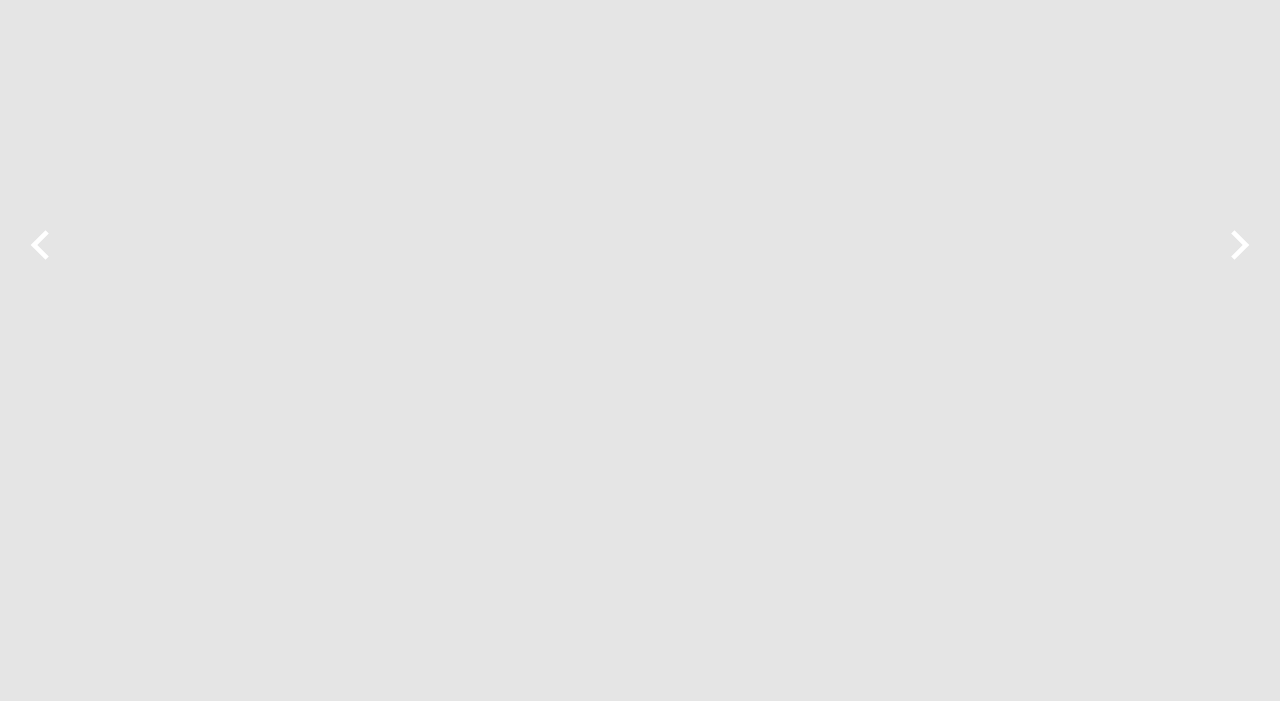
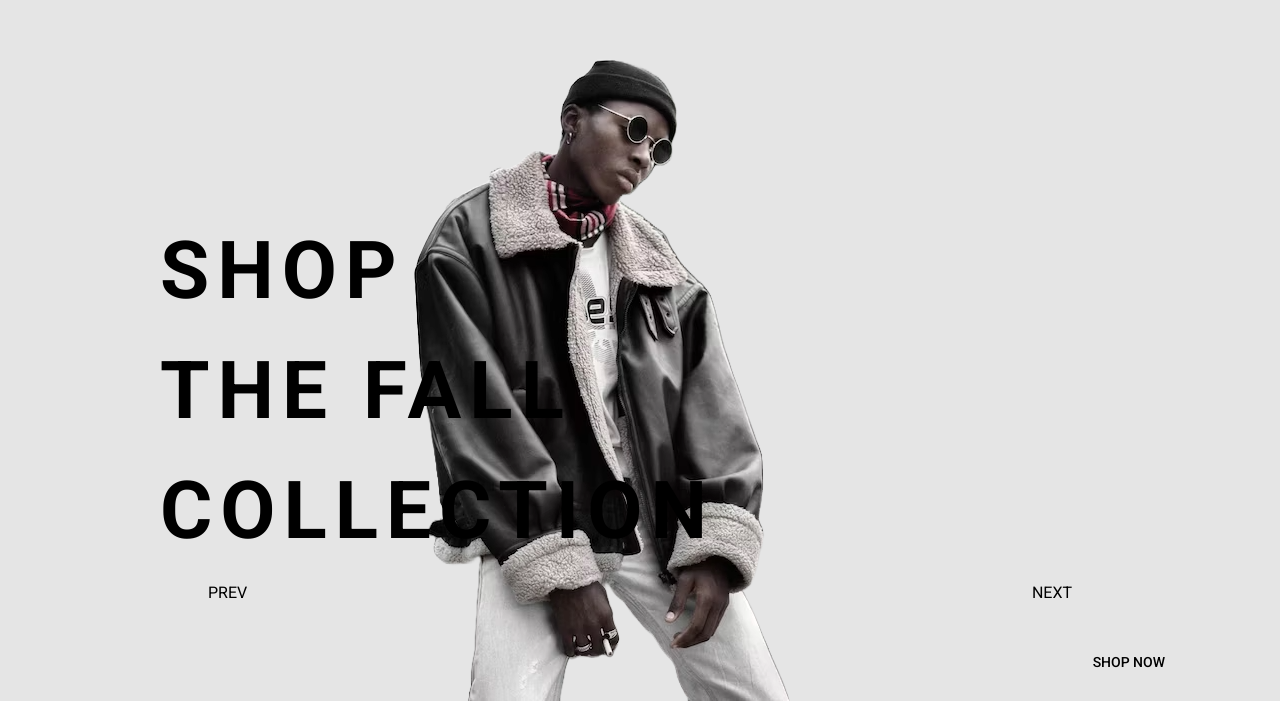
Before and after one commit to Seleyk/nurblik-product-card-new, a React (Create React App) app: page /slideshow in a window 1280 px wide. Shown: the part 179-880 px from the top of the page. Built offline with nearby package versions, Linux system fonts and the light colour scheme.

Commit message:
added slider with no animation

```diff
--- a/src/components/sliderItems/FirstSlide.jsx
+++ b/src/components/sliderItems/FirstSlide.jsx
@@ -1,9 +1,23 @@
-import React from 'react'
+import React from "react";
+import { motion } from "framer-motion";
 
 const FirstSlide = () => {
+  const transition = { duration: 0.6, ease: [0.43, 0.13, 0.23, 0.96] };
+
   return (
-    <div className="h-[110vh] bg-neutral-200"></div>
-  )
-}
+    <motion.div className="h-full relative bg-neutral-200 overflow-hidden">
+      <img
+        className="absolute bottom-0 right-[397px]"
+        src="/assets/photo-1532332248682-206cc786359f (1).png"
+        alt=""
+      />
+      <div className="w-[633px] left-40 bottom-48 h-[298px] absolute text-black text-[80px] font-bold tracking-[8px]">
+        SHOP
+        <br />
+        THE FALL COLLECTION
+      </div>
+    </motion.div>
+  );
+};
 
-export default FirstSlide
+export default FirstSlide;
--- a/src/components/sliderItems/SecondSlide.jsx
+++ b/src/components/sliderItems/SecondSlide.jsx
@@ -1,9 +1,23 @@
-import React from 'react'
+import React from "react";
+import { motion } from "framer-motion";
 
 const SecondSlide = () => {
+  const transition = { duration: 0.6, ease: [0.43, 0.13, 0.23, 0.96] };
+
   return (
-    <div className="h-[110vh] bg-gray-500"></div>
-  )
-}
+    <motion.div className=" relative h-[110vh] bg-gray-500">
+      <div className="w-full absolute flex justify-center">
+        <img
+          className=" w-[566px] bottom-10 z-20"
+          src="/assets/51a4dd4c4714e997f5c9e8402ed04e56.png"
+          alt=""
+        />
+      </div>
+      <div className="absolute w-[705px] text-center text-stone-100 text-[80px] font-bold tracking-[6.40px] right-1/4 bottom-[10%] z-40">
+        THE TECHWEAR COLLECTION IS HERE
+      </div>
+    </motion.div>
+  );
+};
 
-export default SecondSlide
+export default SecondSlide;
--- a/src/pages/Slideshow.jsx
+++ b/src/pages/Slideshow.jsx
@@ -3,32 +3,63 @@ import FirstSlide from "../components/sliderItems/FirstSlide";
 import SecondSlide from "../components/sliderItems/SecondSlide";
 import ThirdSlide from "../components/sliderItems/ThirdSlide";
 import FourthSlide from "../components/sliderItems/FourthSlide";
+import { useState } from "react";
+import { motion } from "framer-motion";
 
 const Slideshow = () => {
-  const array = [
+  const [currentIndex, setCurrentIndex] = useState(0);
+
+  const transition = { duration: 0.6, ease: [0.43, 0.13, 0.23, 0.96] };
+
+  const sliderItems = [
     <FirstSlide />,
     <SecondSlide />,
     <ThirdSlide />,
     <FourthSlide />,
   ];
 
+  const nextSlide = () => {
+    if (currentIndex === sliderItems.length - 1) {
+      setCurrentIndex(0)
+      return
+    }
+    setCurrentIndex(currentIndex + 1)
+  }
+
+  const prevSlide = () => {
+    if (currentIndex === 0) {
+      setCurrentIndex(sliderItems.length - 1)
+      return
+    }
+    setCurrentIndex(currentIndex - 1)
+  }
+
   return (
-    <div>
-      <div className="absolute inset-0 flex justify-between z-10">
-        <button className="h-12 absolute left-3 top-1/2 flex justify-center items-center">
-          <img src="/assets/leftArrow.svg" height={48} width={56} alt="" />
-        </button>
-      </div>
-      <div className="">
-        {/* {array.map((i) => (
-          <div key={i} className="">
-            {i}
-          </div>
-        ))} */}
-        {array[0]}
-      </div>
-      <button className="h-12 absolute right-3 top-1/2 flex justify-center items-center">
-        <img src="/assets/rightArrow.svg" height={48} width={56} alt="" />
+    <div className="relative">
+      <button
+        onClick={prevSlide}
+        className="uppercase text-base font-normal h-12 absolute left-[13rem] top-[85%] flex justify-center items-center z-50"
+      >
+        Prev
+      </button>
+      <motion.div
+        key={currentIndex}
+        // initial={{ x: nextSlide ? 100 : -100 }}
+        // animate={{ x: `calc(-${currentIndex * 100}% - ${currentIndex}rem)` }}
+        // exit={{ x: nextSlide ? -100 : 100 }}
+        transition={transition}
+        className="h-[110vh]"
+      >
+        {sliderItems[currentIndex]}
+      </motion.div>
+      <button
+        onClick={nextSlide}
+        className="uppercase text-base font-normal h-12 absolute right-[13rem] top-[85%] flex justify-center items-center z-50"
+      >
+        Next
+      </button>
+      <button className="uppercase text-sm font-medium h-12 absolute right-[115px] bottom-[15px] flex justify-center items-center z-50">
+        Shop now
       </button>
     </div>
   );
```
Also changed, not shown: public/assets/51a4dd4c4714e997f5c9e8402ed04e56.png (added), public/assets/photo-1532332248682-206cc786359f (1).png (added).
